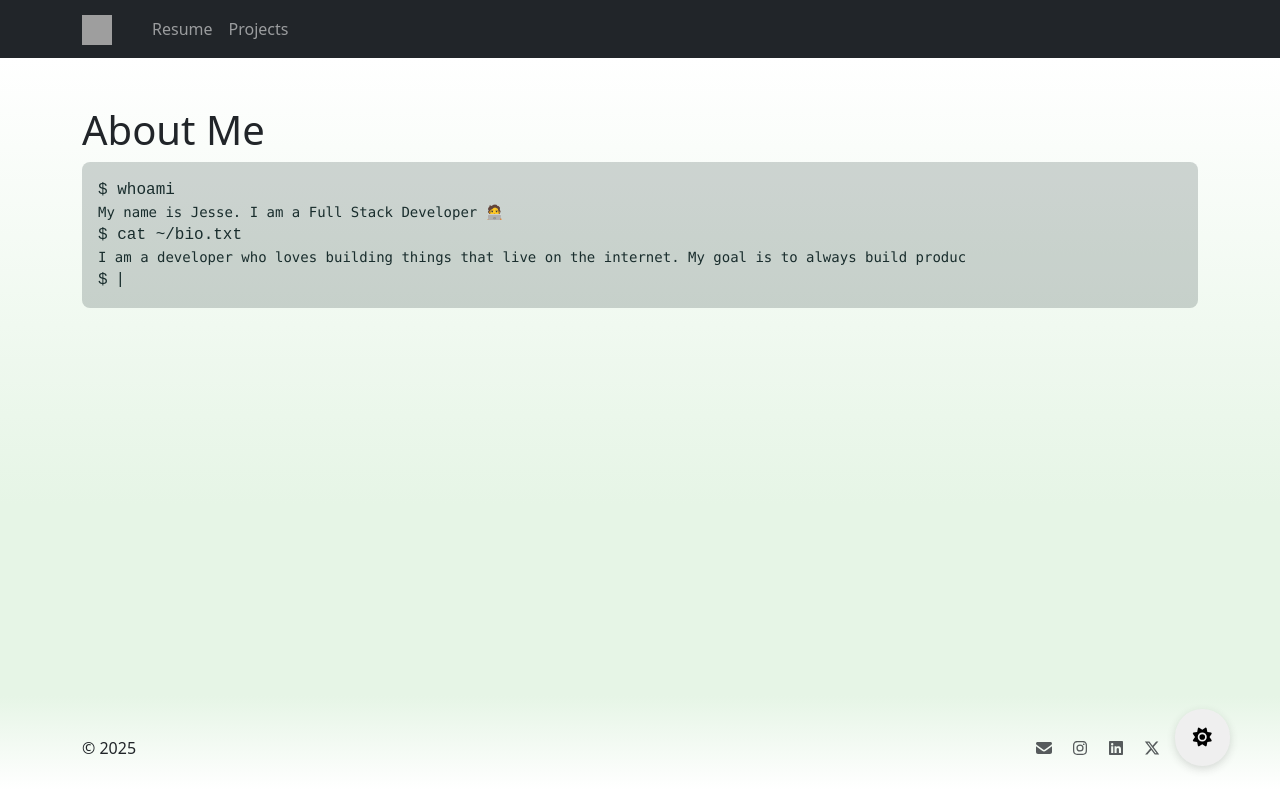
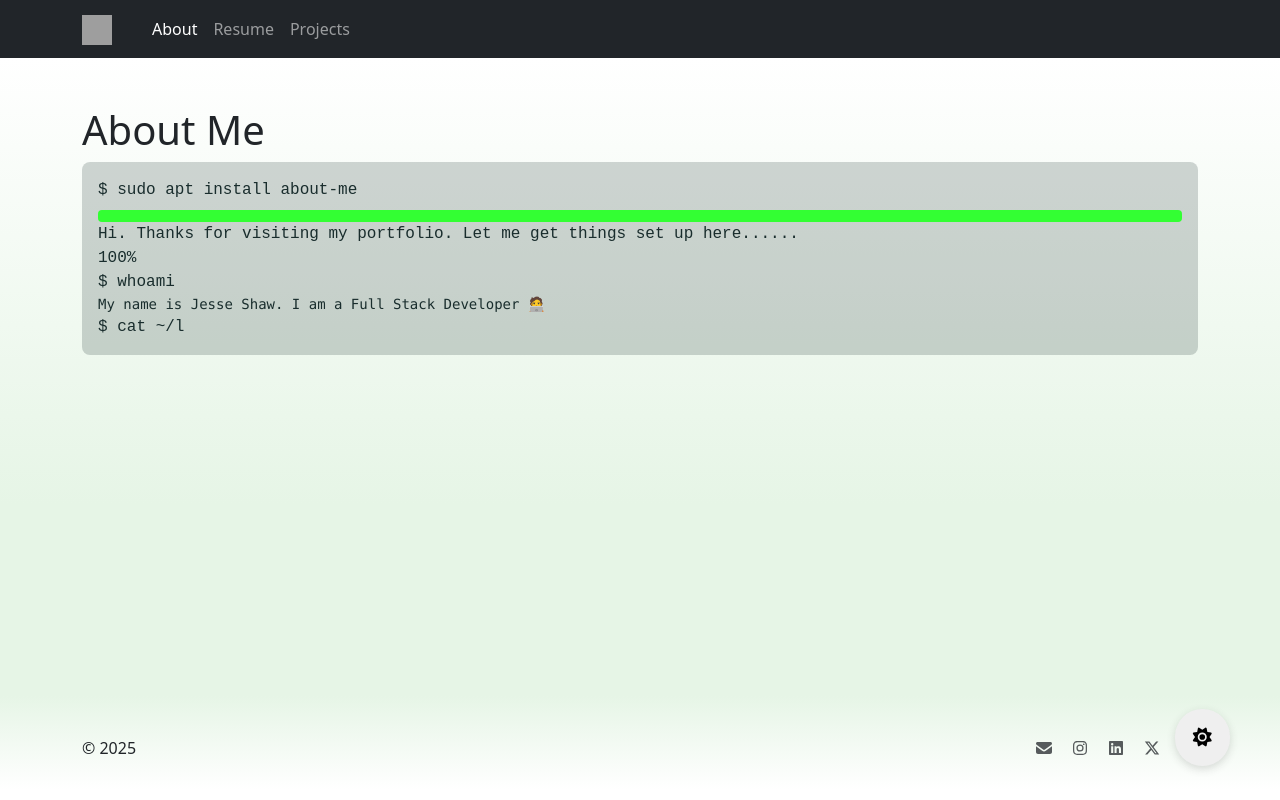
Before and after one commit to JesseShawCodes/portfolio-next, a Next.js app: page /about in a window 1280 px wide. Built offline with nearby package versions, Linux system fonts and the light colour scheme; no server answers; grey boxes are pictures that could not be loaded.

Commit message:
Refactor Terminal component: remove blinking cursor test, update aboutMeLines, and add progress bar functionality

```diff
--- a/src/app/about/MockLinux.jsx
+++ b/src/app/about/MockLinux.jsx
@@ -5,27 +5,24 @@ import BlinkingCursor from "./BlinkingCursor";
 import BlinkingCursorFinal from "./BlinkingCursorFinal";
 
 const aboutMeLines = [
-  { command: "whoami", output: "My name is Jesse. I am a Full Stack Developer 🧑‍💻"},
-  { command: "cat ~/bio.txt", output: "I am a developer who loves building things that live on the internet. My goal is to always build products that provide real value to users." },
-  { command: "cat ~/life/roles.txt", output: "Husband, Father, Developer, Musician" },
+  { command: "sudo apt install about-me", progress: true },
+  { command: "whoami", output: "My name is Jesse Shaw. I am a Full Stack Developer 🧑‍💻"},
+  // { command: "cat ~/bio.txt", output: "I am a developer who loves building things that live on the internet. My goal is to always build products that provide real value to users." },
+  { command: "cat ~/life/roles.txt", output: "Husband | Father | Developer | Traveler | Music Producer" },
   {
     command: "echo $marriage_years",
-    output: "3 years and counting!",
+    output: "3 years and counting! ❤️",
     picture: "/images/IMG_0105.jpg"
   },
   { command: "$echo $KID_COUNT", output: "1 (Best project ever)"},
-  { command: "cat ~/skills.txt", output: "JavaScript, React, Node.js, Express, MongoDB, SQL, HTML, CSS, Python, Django, RESTful APIs, Git, Docker" },
+  { command: "cat ~/skills.txt", output: "JavaScript, React, Ruby on Rails, Salesforce Commerce Cloud, SQL, HTML, CSS, Python, Django, RESTful APIs, Git, Docker" },
   { command: "cat ~/passport/stamps.txt", output: "Spain, Portugal, France, England, Canada" },
   {
     command: "echo $PLACES_I_WANT_TO_TRAVEL",
     output: "Japan, Brazil, Iceland, Africa, Hong Kong",
   },
-  { command: "How I approach code", output: "From logic to layout, my goal is to build experiences in my work that feel good to use and are fun to share." },
-  { command: "About Me", output: "I am a Full Stack Developer currently working on a Learning Management System application at Amentum. I love coding not just for the challenge, but because it is a form of creation - taking ideas from sketch to screen. Whether it's crafting clean APIs or intuitive front ends, I enjoy the whole stack. I am passionate about collaborating with developers, designers, and big thinkers who care about quality and aren't afraid to experiment. If you are someone who builds with curiosity and purpose, we will probably get along just great." },
   { command: "ls ~/hobbies/music", output: "synths/ logc_pro_projects/ guitar/"},
-  { command: "ls -la", output: "drwxr-xr-x  5 jesse staff   160 Sep 12 10:00 .\n-rw-r--r--  1 jesse staff   354 Sep 12 09:59 portfolio.md" },
   { command: "echo $FUTURE", output: "Blending my technical skills and my creativity to create unique user experiences." },
-  { command: "pwd", output: "/home/jesse" },
   { command: "cat portfolio.md", output: "# My Portfolio\n\nYou can check out my portfolio at the link below.", link: "/portfolio" },
   { command: "cat Resume.md", link: "/resume" },
 ];
@@ -40,10 +37,12 @@ const Terminal = ({ disableAnimations = false }) => {
   const [outputCharIndex, setOutputCharIndex] = useState(0);
   const [isCommandDone, setIsCommandDone] = useState(false);
 
+  const [showProgress, setShowProgress] = useState(false);
+
   useEffect(() => {
     if (lineIndex >= aboutMeLines.length) return;
 
-    const { command, output, link, picture } = aboutMeLines[lineIndex];
+    const { command, output, link, picture, progress } = aboutMeLines[lineIndex];
 
     if (disableAnimations) {
       setDisplayedLines(aboutMeLines);
@@ -59,7 +58,7 @@ const Terminal = ({ disableAnimations = false }) => {
             return prev + command[charIndex];
           });
           setDisplayedLines((prev) => {
-            return [...prev.slice(0, lineIndex), { command: currentLine + command[charIndex], output: "", link, picture }]
+            return [...prev.slice(0, lineIndex), { command: currentLine + command[charIndex], output: "", link, picture, progress }]
           });
           setCharIndex(charIndex + 1);
         }, 100);
@@ -68,6 +67,7 @@ const Terminal = ({ disableAnimations = false }) => {
         // Command done
         const timeout = setTimeout(() => {
           setIsCommandDone(true);
+          progress && setShowProgress(true);
         }, 100);
         return () => clearTimeout(timeout);
       }
@@ -102,6 +102,7 @@ const Terminal = ({ disableAnimations = false }) => {
     setOutputCharIndex(0);
     setIsCommandDone(false);
     setLineIndex(lineIndex + 1);
+    setShowProgress(false);
   }
 
   return (
--- /dev/null
+++ b/src/app/about/ProgressBar.jsx
@@ -0,0 +1,53 @@
+import { useState, useEffect } from "react";
+
+const ProgressBar = ({ label, duration = 100 }) => {
+  const [progress, setProgress] = useState(0);
+  useEffect(() => {
+    const interval = setInterval(() => {
+      setProgress((p) => {
+        if (p >=100) {
+          clearInterval(interval);
+          return 100;
+        }
+        return p + 5;
+      })
+    }, duration);
+
+    return () => clearInterval(interval);
+  }, [duration]);
+
+  return (
+    <div style={{marginTop: "0.5rem"}}>
+      <div
+        style={{
+          backgroundColor: "#ffffffff",
+          width: "100%",
+          borderRadius: "4px",
+          overflow: "hidden"
+        }}
+      >
+        <div
+          style={{
+            height: "12px",
+            width: `${progress}%`,
+            background: "#33ff33",
+            transition: "width 0.2s"
+          }}
+        >
+
+        </div>
+
+      </div>
+      <div>
+        <div>
+          {label}...
+        </div>
+        <div>
+          {progress}%
+        </div>
+      </div>
+    </div>
+  )
+};
+
+export default ProgressBar;
--- a/src/app/about/TerminalLine.jsx
+++ b/src/app/about/TerminalLine.jsx
@@ -1,5 +1,4 @@
 function TerminalLine({ line }) {
-  // debugger;
   return (
     <div className="terminal-line">
       <span className="terminal-prompt">$</span> {line.command}
--- a/src/app/about/TerminalOutput.jsx
+++ b/src/app/about/TerminalOutput.jsx
@@ -1,11 +1,18 @@
 import Link from "next/link";
+import ProgressBar from "./ProgressBar";
 
 function TerminalOutput({ output }) {
   let image;
   let link;
-  if (output.output === output.finalOutput && output.picture || output.link) {
+  let progress;
+  if (output.output === output.finalOutput && output.picture || output.link || output.progress) {
+    if (output.progress) {
+      progress = <ProgressBar
+        label={"Hi. Thanks for visiting my portfolio. Let me get things set up here..."}
+      />;
+    }
     if (output.picture) {
-      image = <img src={output.picture} alt="Output" style={{ width: "400px", borderRadius: "8px", marginTop: "10px" }} />;
+      image = <img src={output.picture} alt="Output" style={{ width: "300px", borderRadius: "8px", marginTop: "10px" }} />;
     }
     if (output.link) {
       link = <Link href={output.link}>Click Here</Link>;
@@ -13,6 +20,7 @@ function TerminalOutput({ output }) {
   }
   return (
     <>
+      {progress ? progress : null}
       {output.output ? <pre style={{ margin: 0, whiteSpace: "pre-wrap" }}>{output.output}</pre> : null}
       {link ? link : null}
       {image ? image : null}
--- a/src/app/components/NavBar.jsx
+++ b/src/app/components/NavBar.jsx
@@ -17,6 +17,7 @@ function NavBar() {
         </button>
         <div className="collapse navbar-collapse" id="navbarSupportedContent">
           <ul className="navbar-nav me-auto mb-2 mb-lg-0">
+            <NavLink name="About" link="/about" />
             <NavLink name="Resume" link="/resume" />
             <NavLink name="Projects" link="/portfolio" />
           </ul>
```
Also changed, not shown: 1 other file (tests, documents, lock files or other folders).
